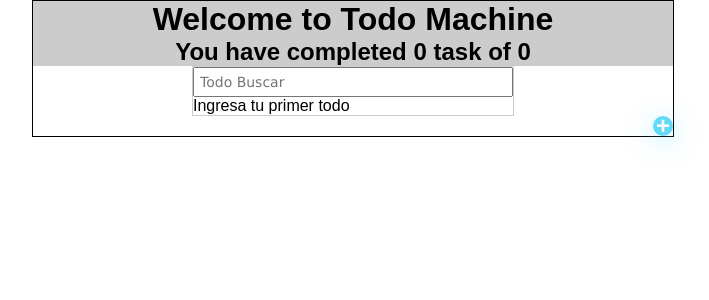
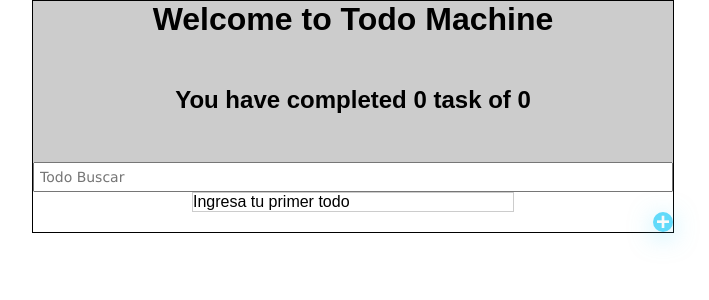
Before and after one commit to aldoabril/todomachine, a React (Create React App) app in the folder todomachine/: page / in a window 1280 px wide. Shown: the top 300 px of the page, without its empty margins (287-996 px from the left). Built offline with nearby package versions, Linux system fonts and the light colour scheme.

Commit message:
chore: mejor en loading

```diff
--- a/todomachine/src/App.js
+++ b/todomachine/src/App.js
@@ -9,6 +9,7 @@ import { useTodos } from "./Hooks/useTodos.js";
 import { TodosError } from "./Components/TodosError";
 import { TodosEmpty } from "./Components/TodosEmpty";
 import { TodosLoading } from "./Components/TodosLoading";
+import {TodoHeader} from "./Components/TodoHeader"
 import "./App.css";
 
 export function App() {
@@ -30,20 +31,21 @@ export function App() {
 
   return (
     <>
-      <header>
-        <h1>Welcome to Todo Machine</h1>
+      <TodoHeader loading={loading}>
+        {<h1 disabled={loading}>Welcome to Todo Machine</h1> }
         <TodoCounter
           completedTasks={completedTodos.length}
           totalTasks={todos.length}
         />
-      </header>
-      <main>
-        <nav>
+
           <TodoSearch
             value={query}
             onChangeValue={(e) => setQuery(e.target.value)}
           />
-        </nav>
+
+      </TodoHeader>
+      <main>
+
         <section>
           <TodoList
             error={error}
--- a/todomachine/src/Components/TodoCounter/TodoCounter.css
+++ b/todomachine/src/Components/TodoCounter/TodoCounter.css
@@ -0,0 +1,10 @@
+.todoCounter {
+    font-size: 24px;
+    text-align: center;
+    margin: 0;
+    padding: 48px;
+}
+
+.todoCounter--loading{
+    opacity: 25%;
+}
--- a/todomachine/src/Components/TodoCounter/TodoCounter.js
+++ b/todomachine/src/Components/TodoCounter/TodoCounter.js
@@ -1,9 +1,9 @@
 import React from "react";
-
-export function TodoCounter({ completedTasks, totalTasks }) {
+import "./TodoCounter.css"
+export function TodoCounter({ completedTasks, totalTasks, loading }) {
   return (
     <div>
-      <h2>{`You have completed ${completedTasks} task of ${totalTasks}`}</h2>
+      <h2 className={`todoCounter ${loading && "todoCounter--loading"}`}>{`You have completed ${completedTasks} task of ${totalTasks}`}</h2>
     </div>
   );
 }
--- /dev/null
+++ b/todomachine/src/Components/TodoHeader/index.js
@@ -0,0 +1,13 @@
+import React from "react"
+
+export function TodoHeader({children, loading}) {
+
+    return <header>
+        {React.Children
+            .toArray(children)
+            .map(child => React.cloneElement(child, {loading}))
+        }
+    </header>
+
+
+}
--- a/todomachine/src/Components/TodoList/TodoList.js
+++ b/todomachine/src/Components/TodoList/TodoList.js
@@ -10,7 +10,7 @@ export function TodoList({
   onEmptyTodos,
   render,
 }) {
-  console.log("dentro de list", todos.length);
+
   if (loading) return onLoading();
   if (error) return onError();
   else if (!loading && todos.length === 0) return onEmptyTodos();
--- a/todomachine/src/Components/TodoSearch/TodoSearch.css
+++ b/todomachine/src/Components/TodoSearch/TodoSearch.css
@@ -4,3 +4,11 @@
     padding: 5px;
     box-sizing: border-box;
 }
+
+.buscar:focus {
+    outline-color: #61DAFA;
+}
+
+.buscar:disabled {
+    opacity: 25%;
+}
--- a/todomachine/src/Components/TodoSearch/TodoSearch.js
+++ b/todomachine/src/Components/TodoSearch/TodoSearch.js
@@ -1,6 +1,6 @@
 import React from "react";
 import "./TodoSearch.css";
-export function TodoSearch({ value, onChangeValue }) {
+export function TodoSearch({ value, onChangeValue, loading }) {
   return (
     <div>
       <input
@@ -9,6 +9,7 @@ export function TodoSearch({ value, onChangeValue }) {
         placeholder="Todo Buscar"
         value={value}
         onChange={onChangeValue}
+        disabled={loading}
       />
     </div>
   );
```
